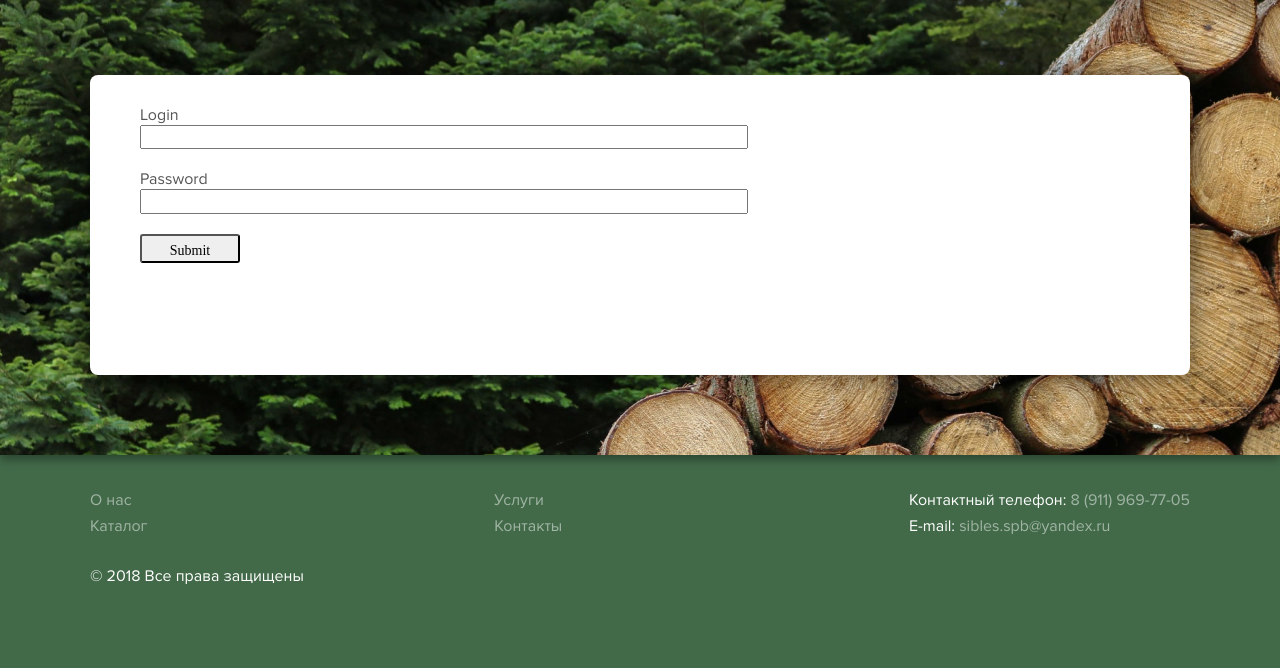
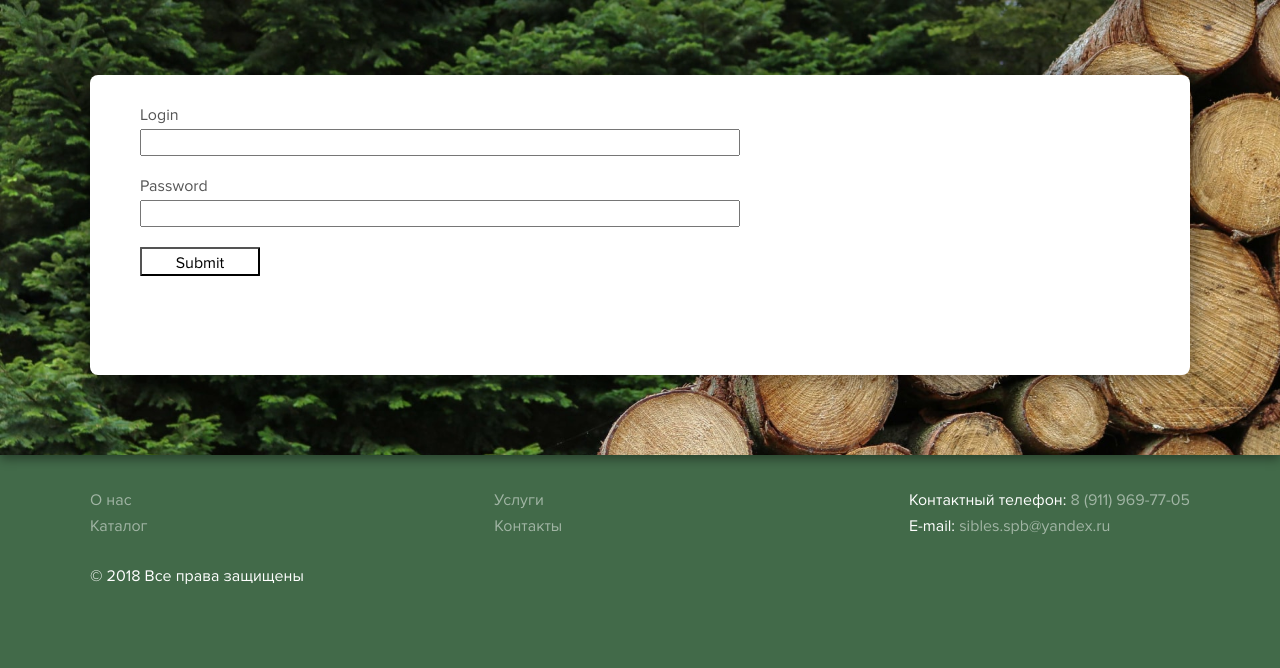
Before and after one commit to maryshlikhota/geekbrains_django, a Django app: page /accounts/ in a window 1280 px wide. Shown: the part 108-776 px from the top of the page. Run offline with Django 3.2, Linux system fonts and the light colour scheme; some web fonts are replaced.

Commit message:
style for form

```diff
--- a/main/static/main/styles/style.css
+++ b/main/static/main/styles/style.css
@@ -805,6 +805,15 @@ body {
     width: 600px;
 }
 .form input, select, textarea {
+    margin-top: 4px;
+    width: 100%;
+    padding: 2px 4px;
+    box-sizing: border-box;
+}
+.form input, select {
+    height: 27px;
+}
+.field-group  {
     width: 100%;
 }
 .field-group + .field-group {
@@ -814,16 +823,12 @@ body {
     cursor: pointer;
     display: block;
     position: relative;
-    text-align: center;
-    border-radius: 3px;
-    -webkit-transition: background 0.8s ease;
-    -o-transition: background 0.8s ease;
-    transition: background 0.8s ease;
-    font: 14px/14px OpenSans;
+    background: white;
+    border-radius: 1px;
     vertical-align: middle;
     line-height: 29px;
     min-width: 80px;
     padding: 0 10px;
     height: 29px;
-    width: 100px;
+    width: 120px;
 }
```
